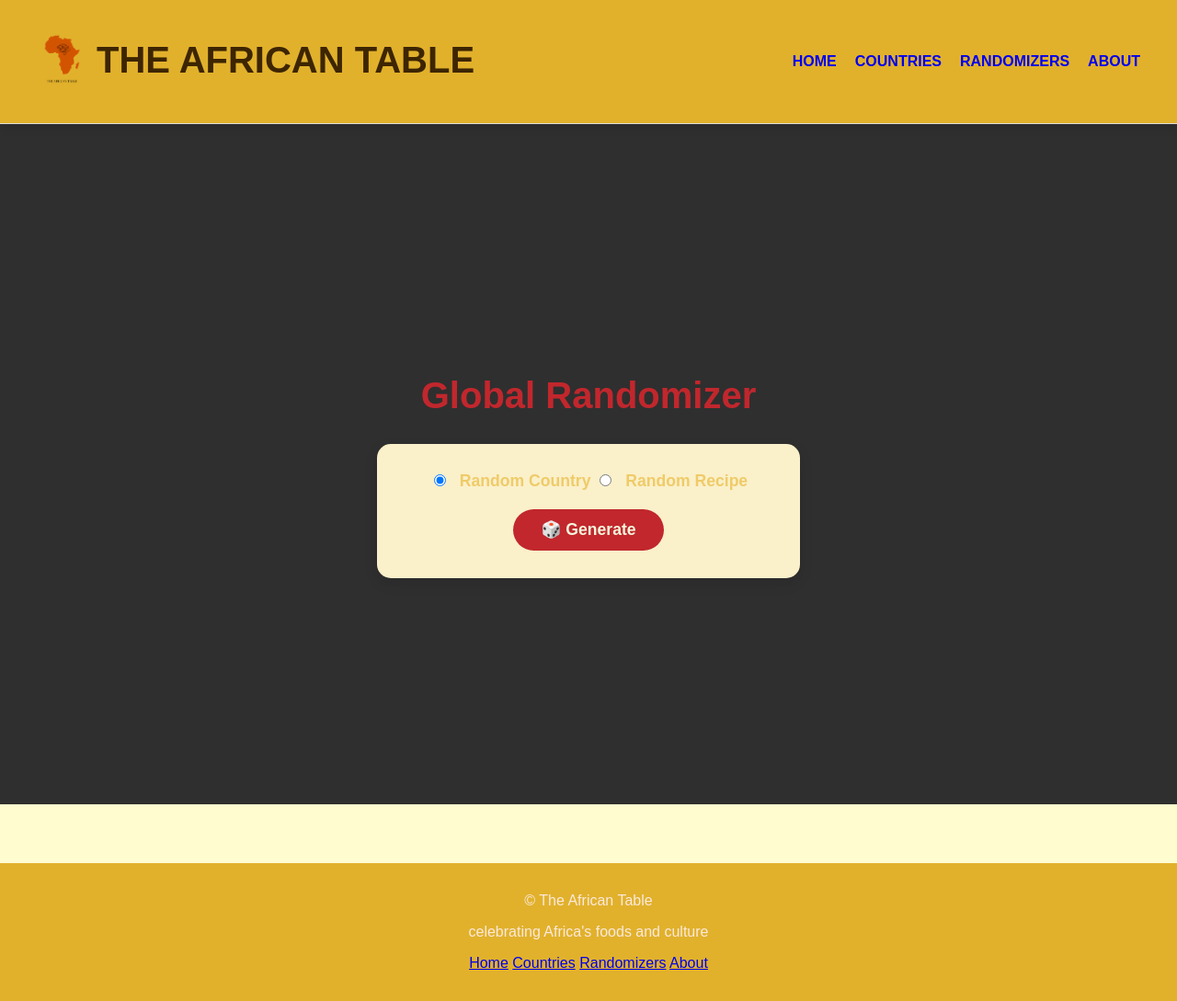
After one commit to Poguns17/TheAfricanTable, a Flask app: page /randomizer in a window 1280 px wide. The commit adds this page. Shown: the whole page at 92% size. Run offline with Flask 3, Linux system fonts and the light colour scheme.

Commit message:
general randomisers from home page.

```diff
--- a/app.py
+++ b/app.py
@@ -6,22 +6,26 @@ app = Flask(__name__)
 app.secret_key = "table"
 
 
+# home page
 @app.route("/")
 def home():
     preview_countries = list(country_data.keys())[:5]
     return render_template("index.html", preview_countries=preview_countries)
 
 
+# about page
 @app.route("/about/")
 def about():
     return render_template("about.html")
 
 
+# countries list page
 @app.route("/countries/")
 def countries():
     return render_template("countries.html", countries=list(country_data.keys()))
 
 
+# countries
 @app.route("/country/<country>")
 def country_page(country):
     country_info = country_data.get(country.lower())
@@ -41,6 +45,7 @@ def country_page(country):
     )
 
 
+# get random recipe on country page
 @app.route("/country/<country>/random")
 def random_recipe_from_country(country):
     country_info = country_data.get(country.lower())
@@ -59,6 +64,7 @@ def random_recipe_from_country(country):
     return redirect(url_for("recipe_page", country=country, recipe_name=chosen_recipe["name"]))
 
 
+# recipes
 @app.route("/country/<country>/recipe/<recipe_name>")
 def recipe_page(country, recipe_name):
     country_info = country_data.get(country.lower())
@@ -89,6 +95,7 @@ def prepare_quiz_questions(country_key):
     return questions
 
 
+# country quiz on the country page
 @app.route("/country/<country>/quiz", methods=["GET", "POST"])
 def country_quiz(country):
     key = country.lower()
@@ -163,3 +170,51 @@ def country_quiz(country):
     current_q = state["questions"][idx]
     qnum = idx + 1
     return render_template("quiz.html", country=country, question=current_q, qnum=qnum, total=total)
+
+
+# randomiser page
+@app.route("/randomizer", methods=["GET", "POST"])
+def randomizer():
+    category_options = set()
+    # Collect all categories from all countries for the form dropdown
+    for country_info in country_data.values():
+        for cat in country_info.get("recipes", {}).keys():
+            category_options.add(cat)
+    category_options = sorted(category_options)
+
+    selected_category = None
+    result = None
+
+    if request.method == "POST":
+        choice_type = request.form.get("choice_type")
+        selected_category = request.form.get("category")
+
+        if choice_type == "country":
+            # Randomly pick a country
+            result = random.choice(list(country_data.keys()))
+            # Redirect to that country's page
+            return redirect(url_for("country_page", country=result))
+
+        elif choice_type == "recipe":
+            # Filter recipes by selected category
+            filtered_recipes = []
+            for country, info in country_data.items():
+                recipes = info.get("recipes", {})
+                if selected_category in recipes:
+                    for recipe in recipes[selected_category]:
+                        # Include country for redirect later
+                        recipe_copy = recipe.copy()
+                        recipe_copy["country"] = country
+                        filtered_recipes.append(recipe_copy)
+
+            if not filtered_recipes:
+                flash(f"No recipes found in category '{selected_category}'")
+                return redirect(url_for("randomizer"))
+
+            # Pick random recipe
+            chosen_recipe = random.choice(filtered_recipes)
+            recipe_slug = chosen_recipe["name"].lower().replace(" ", "-")
+            return redirect(url_for("recipe_page", country=chosen_recipe["country"], recipe_name=recipe_slug))
+
+    return render_template(
+        "randomiser.html", category_options=category_options, selected_category=selected_category)
--- a/static/css/style.css
+++ b/static/css/style.css
@@ -702,6 +736,87 @@ h1 {
 
 
 
+/* ---------------Randomiser page---------------------------------------*/
+/* --- Randomizer Page --- */
+.randomizer-container {
+    display: flex;
+    flex-direction: column;
+    align-items: center;
+    justify-content: center;
+    padding: 50px 20px;
+    text-align: center;
+    min-height: 80vh; /* vertically center */
+    background-color: #2F2F2F; /* optional light beige background */
+    font-family: 'Arial', sans-serif;
+}
+
+.randomizer-container h1 {
+    font-size: 2.5rem;
+    margin-bottom: 30px;
+    color: #C1272D; /* match your theme */
+}
+
+.randomizer-container form {
+    display: flex;
+    flex-direction: column;
+    align-items: center;
+    gap: 20px;
+    width: 100%;
+    max-width: 400px;
+    background-color: #FAF0CA;
+    padding: 30px;
+    border-radius: 15px;
+    box-shadow: 0 6px 15px rgba(0,0,0,0.1);
+}
+
+.randomizer-container label {
+    font-weight: bold;
+    margin-bottom: 5px;
+    font-size: 1.1rem;
+    color: #EFCB68;
+}
+
+.randomizer-container input[type="radio"] {
+    margin-right: 10px;
+}
+
+.randomizer-container select {
+    padding: 10px 15px;
+    border-radius: 10px;
+    border: 1px solid #ccc;
+    width: 100%;
+    font-size: 1rem;
+    outline: none;
+}
+
+.randomizer-container button {
+    padding: 12px 30px;
+    border-radius: 50px;
+    border: none;
+    background-color: #C1272D;
+    color: #F5F5DC;
+    font-size: 1.1rem;
+    font-weight: bold;
+    cursor: pointer;
+    transition: background-color 0.2s ease;
+}
+
+.randomizer-container button:hover {
+    background-color: #A01F24;
+}
+
+#category-select {
+    width: 100%;
+}
+
+/* optional: hide category by default, show only when recipe selected */
+#category-select {
+    display: none;
+}
+
+
+
+
 
 
 
--- a/static/js/app.js
+++ b/static/js/app.js
@@ -21,3 +21,17 @@ document.querySelectorAll('.toggle-section').forEach(btn => {
     }
   });
 });
+
+// randomiser page
+// Show/hide category dropdown depending on choice_type
+const countryRadio = document.querySelector('input[value="country"]');
+const recipeRadio = document.querySelector('input[value="recipe"]');
+const categorySelect = document.getElementById('category-select');
+
+function toggleCategory() {
+    categorySelect.style.display = recipeRadio.checked ? "block" : "none";
+}
+
+countryRadio.addEventListener("change", toggleCategory);
+recipeRadio.addEventListener("change", toggleCategory);
+toggleCategory();
--- a/templates/about.html
+++ b/templates/about.html
@@ -11,5 +11,8 @@
     <p>This is the about page</p>
 
     {% endblock %}
+
+<script src="static/js/app.js"></script>
+
 </body>
 </html>
--- a/templates/base.html
+++ b/templates/base.html
@@ -20,6 +20,7 @@
             <nav class="nav-links">
                 <a href="{{ url_for('home') }}">HOME</a>
                 <a href="{{ url_for('countries') }}">COUNTRIES</a>
+                <a href="{{ url_for('randomizer') }}">RANDOMIZERS</a>
                 <a href="{{ url_for('about') }}">ABOUT</a>
 
             </nav>
@@ -50,12 +51,11 @@
         <div class="footer-links">
             <a href="{{ url_for('home') }}">Home</a>
             <a href="{{ url_for('countries') }}">Countries</a>
+            <a href="{{ url_for('randomizer') }}">Randomizers</a>
             <a href="{{ url_for('about') }}">About</a>
         </div>
         </p>
     </footer>
 
-<script src="static/js/app.js"></script>
-
 </body>
 </html>
--- a/templates/countries.html
+++ b/templates/countries.html
@@ -19,5 +19,8 @@
 
 
 {% endblock %}
+
+<script src="static/js/app.js"></script>
+
 </body>
 </html>
--- a/templates/country.html
+++ b/templates/country.html
@@ -48,5 +48,8 @@
 
 {% endblock %}
 
+<script src="static/js/app.js"></script>
+
+
 </body>
 </html>
--- a/templates/quiz-result.html
+++ b/templates/quiz-result.html
@@ -35,5 +35,8 @@
 
 </div>
 {% endblock %}
+
+<script src="static/js/app.js"></script>
+
 </body>
 </html>
--- a/templates/quiz.html
+++ b/templates/quiz.html
@@ -44,5 +44,7 @@
 
 {% endblock %}
 
+<script src="static/js/app.js"></script>
+
 </body>
 </html>
--- /dev/null
+++ b/templates/randomiser.html
@@ -0,0 +1,46 @@
+<!DOCTYPE html>
+<html lang="en">
+<head>
+    <meta charset="UTF-8">
+    <title>Discover something new!</title>
+</head>
+<body>
+{% extends "base.html" %}
+{% block content %}
+
+<div class="randomizer-container">
+    <h1>Global Randomizer</h1>
+
+    <form method="POST" class="randomizer-form">
+        <!-- Choice type radio buttons -->
+        <div class="radio-group">
+            <label class="radio-label">
+                <input type="radio" name="choice_type" value="country" checked class="radio-input">
+                Random Country
+            </label>
+            <label class="radio-label">
+                <input type="radio" name="choice_type" value="recipe" class="radio-input">
+                Random Recipe
+            </label>
+        </div>
+
+        <!-- Category select -->
+        <div id="category-select" class="category-select">
+            <label for="category" class="category-label">Select recipe category:</label>
+            <select name="category" id="category" class="category-dropdown">
+                {% for cat in category_options %}
+                    <option value="{{ cat }}">{{ cat }}</option>
+                {% endfor %}
+            </select>
+        </div>
+
+        <!-- Submit button -->
+        <button type="submit" class="randomizer-btn">🎲 Generate</button>
+    </form>
+</div>
+
+<script src="static/js/app.js"></script>
+{% endblock%}
+
+</body>
+</html>
--- a/templates/recipes.html
+++ b/templates/recipes.html
@@ -48,5 +48,8 @@
 </div>
 
 {% endblock %}
+
+<script src="static/js/app.js"></script>
+
 </body>
 </html>
```
Also changed, not shown: other parts of static/css/style.css (+41 -7 lines), data.py (+30 -30 lines), templates/index.html (+8 -0 lines).
